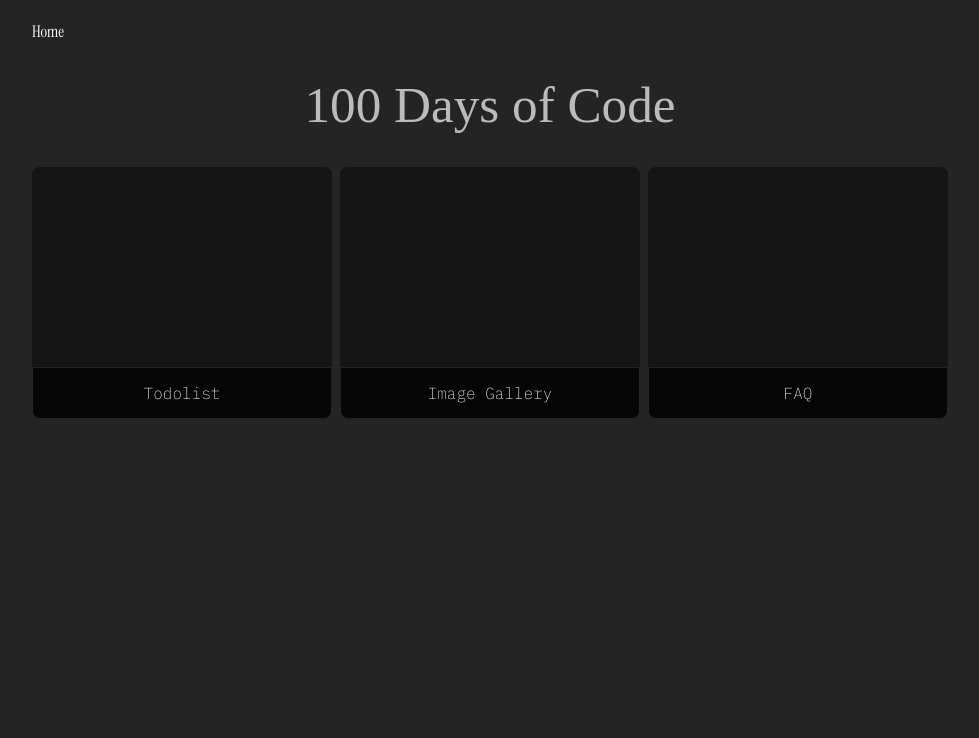
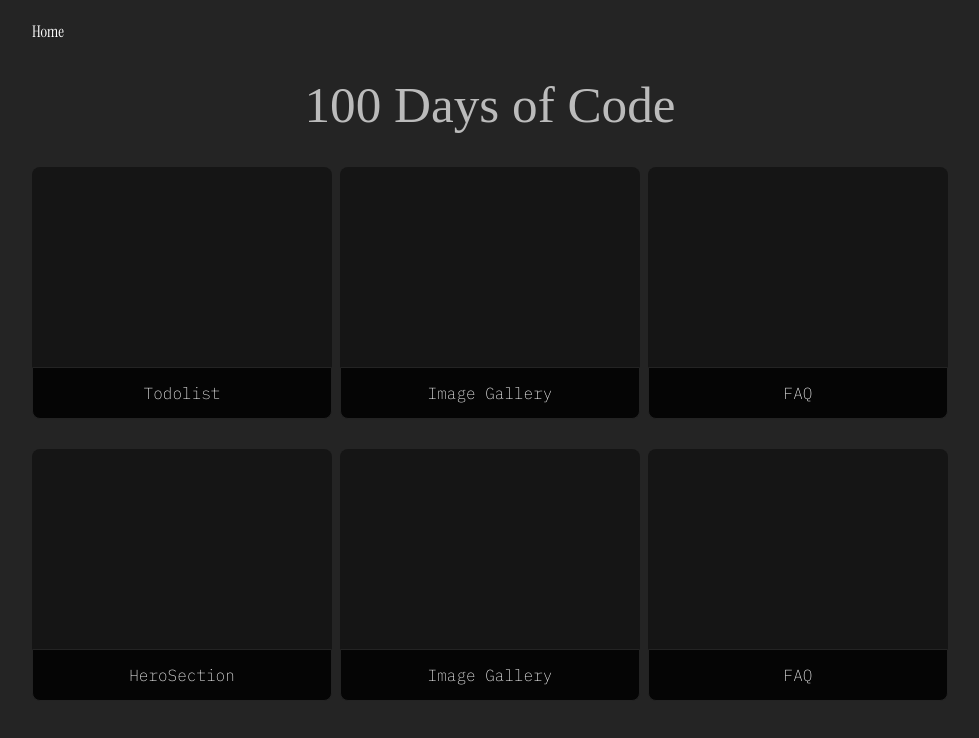
Before and after one commit to byfolarin/100-days-of-Code, a React (Vite) app in the folder code-100/: page / in a window 1280 px wide. Shown: the top 738 px of the page, without its empty margins (150-1129 px from the left). Built offline with nearby package versions, Linux system fonts and the light colour scheme; a web font is replaced by a local one.

Commit message:
working dir

```diff
--- a/code-100/src/App.jsx
+++ b/code-100/src/App.jsx
@@ -6,6 +6,7 @@ import Todolist from './components/Todolist';
 import TodoItem from './components/unused comp/TodoItem';
 import ImageGallery from './components/ImageGallery';
 import FAQ from './components/FAQ';
+import HeroSec from './components/HeroSec';
 
 // Main App component
 function App() {
@@ -24,6 +25,7 @@ function App() {
         <Route path="/TodoItem" element={<TodoItem/>} />
         <Route path="/ImageGallery" element={<ImageGallery/>} />
         <Route path="/FAQ" element={<FAQ/>} />
+        <Route path="/HeroSection" element={<HeroSec/>} />
       </Routes>
 
       <>
--- a/code-100/src/Mainpage.jsx
+++ b/code-100/src/Mainpage.jsx
@@ -37,6 +37,36 @@ const Mainpage = () => {
                   </p>
             </div>
 
+      </div>
+
+
+      <div className="task-grid">
+
+
+            <div className="grid-item">
+                  <p className='item-p' >
+                        <Link to="/HeroSection" className='list-to'>
+                               HeroSection
+                        </Link>
+                  </p>
+            </div>
+
+
+             <div className="grid-item">
+             <p className='item-p' >
+                        <Link to="/ImageGallery" className='list-to'>
+                               Image Gallery
+                        </Link>
+                  </p>
+            </div>
+
+             <div className="grid-item">
+             <p className='item-p' >
+                        <Link to="/FAQ" className='list-to'>
+                              FAQ
+                        </Link>
+                  </p>
+            </div>
 
       </div>
 
--- /dev/null
+++ b/code-100/src/components/HeroSec.jsx
@@ -0,0 +1,11 @@
+import React from 'react'
+
+const HeroSec = () => {
+  return (
+    <div>
+
+    </div>
+  )
+}
+
+export default HeroSec
--- a/code-100/src/index.css
+++ b/code-100/src/index.css
@@ -87,6 +87,7 @@ Link{
 .task-grid{
   display: flex;
   gap: 8px;
+  margin: 32px 0px;
 }
 
 .grid-item{
```
